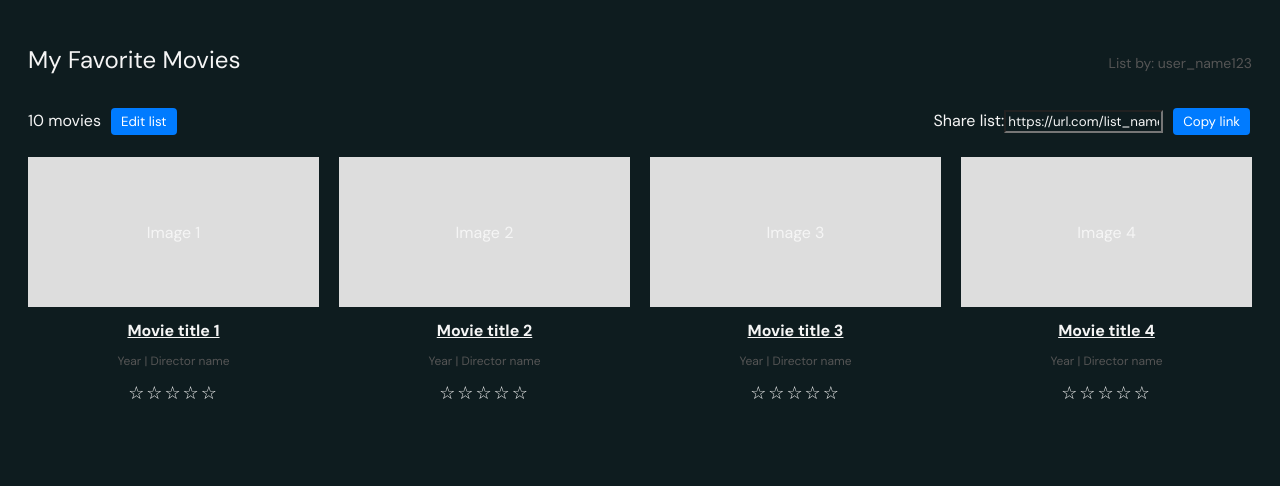
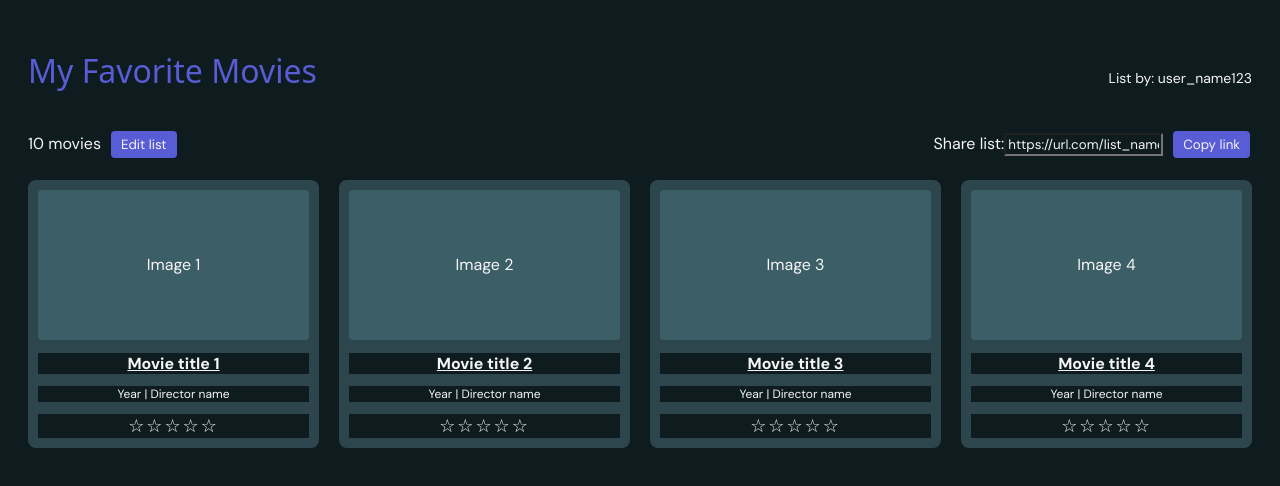
Before and after one commit to websivu-projekti/movie-website-project, a React (Create React App) app in the folder frontend/: page /my-lists in a window 1280 px wide. Shown: the top 486 px of the page. Built offline with nearby package versions, Linux system fonts and the light colour scheme; a web font is replaced by a local one.

Commit message:
movielist css päivitetty

```diff
--- a/frontend/src/pages/MovieList.css
+++ b/frontend/src/pages/MovieList.css
@@ -1,6 +1,8 @@
 .movie-list-container {
   padding: 20px;
-  font-family: Arial, sans-serif;
+  font-family: var(--font);
+  background-color: var(--bg-colour);
+  color: var(--text-col1);
 }
 
 .list-header {
@@ -11,13 +13,15 @@
 }
 
 .list-title {
-  font-size: 24px;
+  font-size: 2rem;
+  font-family: var(--title-font);
   font-weight: normal;
+  color: var(--blue-acc1);
 }
 
 .list-by {
   font-size: 14px;
-  color: #555;
+  color: var(--text-col1);
 }
 
 .list-actions {
@@ -29,11 +33,12 @@
 .edit-list button,
 .share-list button {
   margin-left: 10px;
-  background-color: #007bff;
-  color: white;
+  background-color: var(--blue-acc1);
+  color: var(--text-col1);
   border: none;
   padding: 5px 10px;
   cursor: pointer;
+  border-radius: 4px;
 }
 
 .movies-grid {
@@ -44,33 +49,45 @@
 
 .movie-card {
   text-align: center;
+  background-color: var(--bg-acc1);
+  padding: 10px;
+  border-radius: 8px;
+  transition: transform 0.2s;
+}
+
+.movie-card:hover {
+  transform: scale(1.03);
 }
 
 .movie-image {
   height: 150px;
-  background-color: #ddd;
+  background-color: var(--bg-acc2);
   margin-bottom: 10px;
   display: flex;
   justify-content: center;
   align-items: center;
+  border-radius: 4px;
 }
 
 .movie-title {
   font-size: 16px;
   text-decoration: underline;
   margin-bottom: 5px;
+  color: var(--text-col1);
 }
 
 .movie-details {
   font-size: 12px;
-  color: #555;
+  color: var(--text-col1);
 }
 
 .movie-rating {
   margin-top: 5px;
-  color: gold;
+  color: gold; /* voit myöhemmin korvata esim. var(--green-acc1) halutessasi */
   font-size: 18px;
 }
+
 .movie-rating span {
   margin-right: 2px;
+  cursor: pointer;
 }
```
